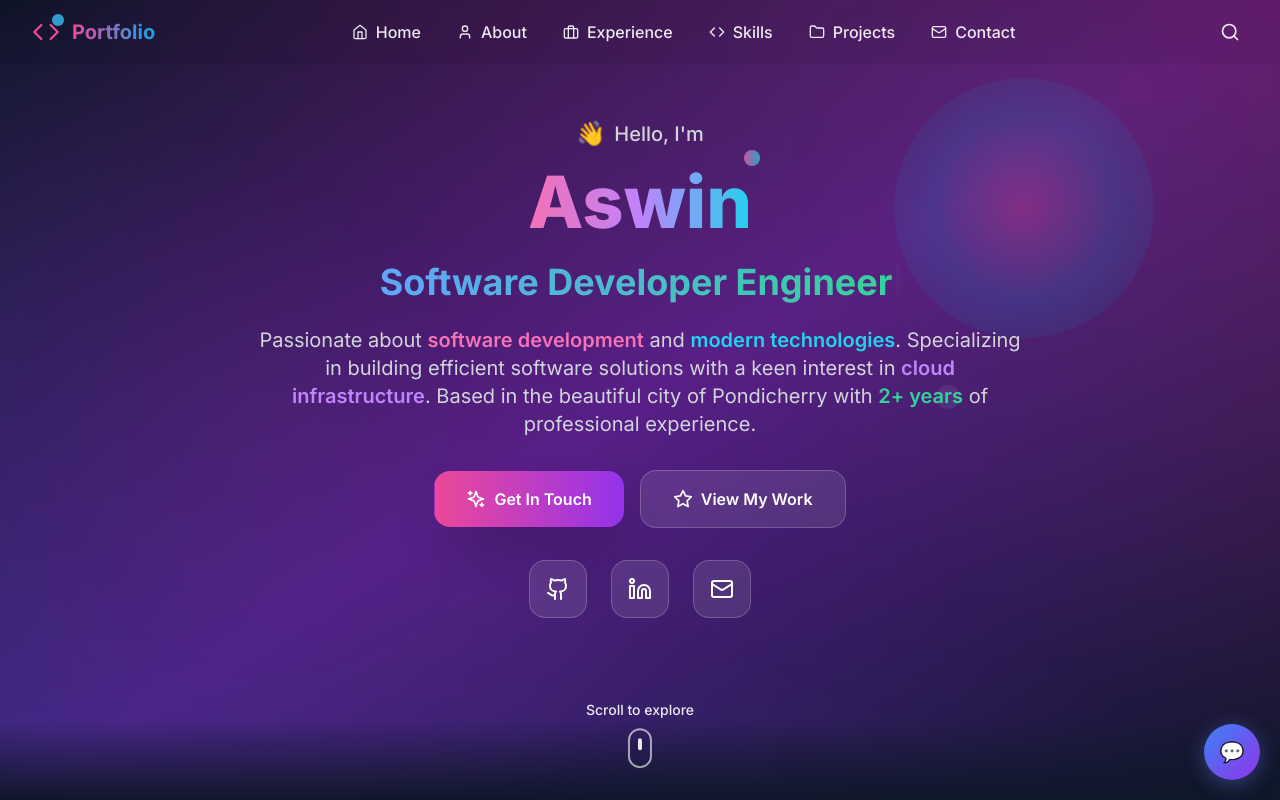
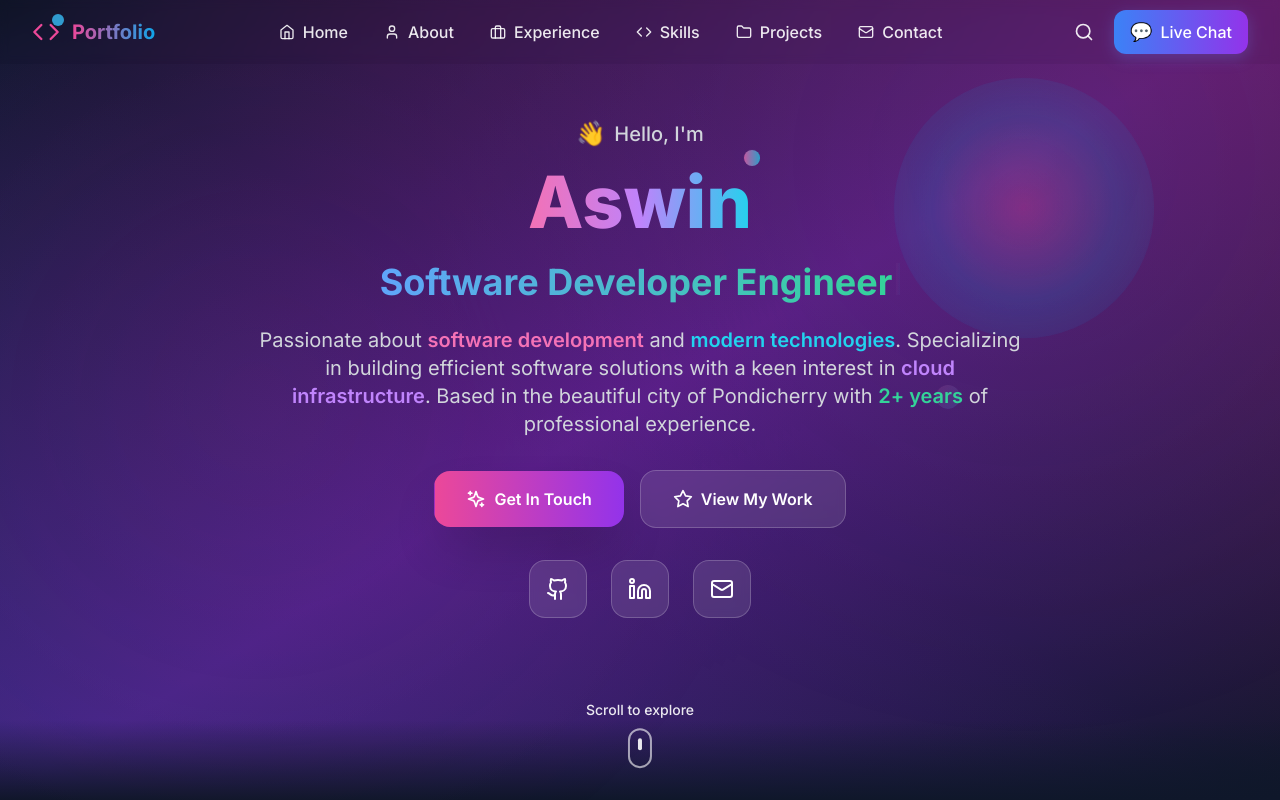
Before and after one commit to Aswintechie/portfolio, a React (Vite) app: page / in a window 1280 px wide. Shown: the top 800 px of the page. Built offline with nearby package versions, Linux system fonts and the light colour scheme.

Commit message:
feat: implement smooth header-to-floating chat button transition with mobile-specific behavior

```diff
--- a/src/App.jsx
+++ b/src/App.jsx
@@ -296,6 +296,39 @@ const Navigation = React.memo(function Navigation() {
               <Search size={20} />
             </motion.button>
 
+            {/* Header Chat Button - Shows when at top of page */}
+            <motion.button
+              onClick={() => {
+                // We'll need to access the FloatingChatButton's openChat function
+                // For now, we'll use a custom event
+                window.dispatchEvent(new CustomEvent('openChat'));
+              }}
+              initial={{ opacity: 0, scale: 0.8 }}
+              animate={{
+                opacity: scrolled ? 0 : 1,
+                scale: scrolled ? 0.8 : 1,
+              }}
+              transition={{ duration: 0.3, ease: 'easeOut' }}
+              whileHover={{
+                scale: scrolled ? 0.8 : 1.05,
+                boxShadow: scrolled ? 'none' : '0 4px 20px rgba(102,126,234,0.4)',
+              }}
+              whileTap={{ scale: scrolled ? 0.8 : 0.95 }}
+              className={`hidden md:flex items-center space-x-2 px-4 py-2 rounded-xl font-medium transition-all duration-300 ${
+                scrolled
+                  ? 'pointer-events-none'
+                  : 'bg-gradient-to-r from-blue-500 to-purple-600 text-white shadow-lg hover:shadow-xl hover:from-blue-600 hover:to-purple-700'
+              }`}
+              style={{
+                pointerEvents: scrolled ? 'none' : 'auto',
+                boxShadow: scrolled ? 'none' : '0 4px 15px rgba(102,126,234,0.3)',
+              }}
+              aria-label='Open live chat'
+            >
+              <span className='text-lg'>💬</span>
+              <span>Live Chat</span>
+            </motion.button>
+
             {/* Mobile Menu Button */}
             <motion.button
               onClick={() => setIsMenuOpen(!isMenuOpen)}
@@ -338,6 +371,38 @@ const Navigation = React.memo(function Navigation() {
                     <span className='font-medium'>{item.label}</span>
                   </motion.a>
                 ))}
+
+                {/* Mobile Chat Button - Shows when at top of page */}
+                <motion.button
+                  onClick={() => {
+                    window.dispatchEvent(new CustomEvent('openChat'));
+                    setIsMenuOpen(false);
+                  }}
+                  initial={{ opacity: 0, x: -20 }}
+                  animate={{
+                    opacity: scrolled ? 0 : 1,
+                    x: scrolled ? -20 : 0,
+                  }}
+                  transition={{ delay: navigationItems.length * 0.05, duration: 0.3 }}
+                  whileHover={{
+                    scale: scrolled ? 1 : 1.02,
+                    boxShadow: scrolled ? 'none' : '0 4px 15px rgba(102,126,234,0.3)',
+                  }}
+                  whileTap={{ scale: scrolled ? 1 : 0.98 }}
+                  className={`flex items-center space-x-3 px-4 py-3 rounded-xl transition-all duration-200 w-full ${
+                    scrolled
+                      ? 'pointer-events-none opacity-50'
+                      : 'bg-gradient-to-r from-blue-500 to-purple-600 text-white shadow-lg hover:shadow-xl hover:from-blue-600 hover:to-purple-700'
+                  }`}
+                  style={{
+                    pointerEvents: scrolled ? 'none' : 'auto',
+                    boxShadow: scrolled ? 'none' : '0 4px 12px rgba(102,126,234,0.25)',
+                  }}
+                  aria-label='Open live chat'
+                >
+                  <span className='text-lg'>💬</span>
+                  <span className='font-medium'>Live Chat</span>
+                </motion.button>
               </div>
             </motion.div>
           )}
@@ -2001,15 +2066,38 @@ const Footer = () => {
 const FloatingChatButton = React.memo(() => {
   const [isExpanded, setIsExpanded] = useState(false);
   const [showChatModal, setShowChatModal] = useState(false);
-
-  // Handle scroll to expand/collapse button
+  const [showFloatingButton, setShowFloatingButton] = useState(false);
+
+  // Handle scroll to show/hide and expand/collapse button
   const handleScroll = React.useCallback(() => {
     const scrollY = window.scrollY;
-    const shouldExpand = scrollY > 200; // Expand when header button is hidden
+    const isMobile = typeof window !== 'undefined' && window.innerWidth <= 768;
+
+    // For mobile: always show floating button, just expand/collapse based on scroll
+    // For desktop: show floating button after scrolling past header
+    const shouldShowFloating = isMobile ? true : scrollY > 100;
+    const shouldExpand = scrollY > 200; // Expand when scrolled more
+
+    setShowFloatingButton(shouldShowFloating);
     setIsExpanded(shouldExpand);
   }, []);
 
   useThrottledScroll(handleScroll);
+
+  // Handle window resize to update mobile behavior
+  React.useEffect(() => {
+    const handleResize = () => {
+      handleScroll(); // Recalculate on resize
+    };
+
+    window.addEventListener('resize', handleResize);
+    return () => window.removeEventListener('resize', handleResize);
+  }, [handleScroll]);
+
+  // Set initial state on mount
+  React.useEffect(() => {
+    handleScroll(); // Set initial state based on current scroll position
+  }, [handleScroll]);
 
   const openChat = () => {
     setShowChatModal(true);
@@ -2018,6 +2106,16 @@ const FloatingChatButton = React.memo(() => {
   const closeChat = () => {
     setShowChatModal(false);
   };
+
+  // Listen for header button clicks
+  React.useEffect(() => {
+    const handleHeaderChatClick = () => {
+      openChat();
+    };
+
+    window.addEventListener('openChat', handleHeaderChatClick);
+    return () => window.removeEventListener('openChat', handleHeaderChatClick);
+  }, []);
 
   // Handle keyboard events
   React.useEffect(() => {
@@ -2040,8 +2138,8 @@ const FloatingChatButton = React.memo(() => {
         onClick={openChat}
         initial={{ opacity: 0, scale: 0.8 }}
         animate={{
-          opacity: 1,
-          scale: 1,
+          opacity: showFloatingButton ? 1 : 0,
+          scale: showFloatingButton ? 1 : 0.8,
           width: isExpanded
             ? typeof window !== 'undefined' && window.innerWidth <= 768
               ? '120px'
@@ -2049,10 +2147,10 @@ const FloatingChatButton = React.memo(() => {
             : '56px',
         }}
         whileHover={{
-          scale: isExpanded ? 1.02 : 1.1,
-          boxShadow: '0 6px 25px rgba(102,126,234,0.6)',
+          scale: showFloatingButton ? (isExpanded ? 1.02 : 1.1) : 0.8,
+          boxShadow: showFloatingButton ? '0 6px 25px rgba(102,126,234,0.6)' : 'none',
         }}
-        whileTap={{ scale: 0.95 }}
+        whileTap={{ scale: showFloatingButton ? 0.95 : 0.8 }}
         transition={{ duration: 0.3, ease: 'easeOut' }}
         className='fixed bottom-5 right-5 z-50 bg-gradient-to-br from-blue-500 to-purple-600 text-white border-none shadow-lg hover:shadow-xl flex items-center justify-center cursor-pointer overflow-hidden'
         style={{
@@ -2065,6 +2163,7 @@ const FloatingChatButton = React.memo(() => {
           display: 'flex',
           boxShadow: '0 4px 20px rgba(102,126,234,0.4)',
           touchAction: 'manipulation',
+          pointerEvents: showFloatingButton ? 'auto' : 'none',
         }}
         aria-label='Open live chat'
       >
```
